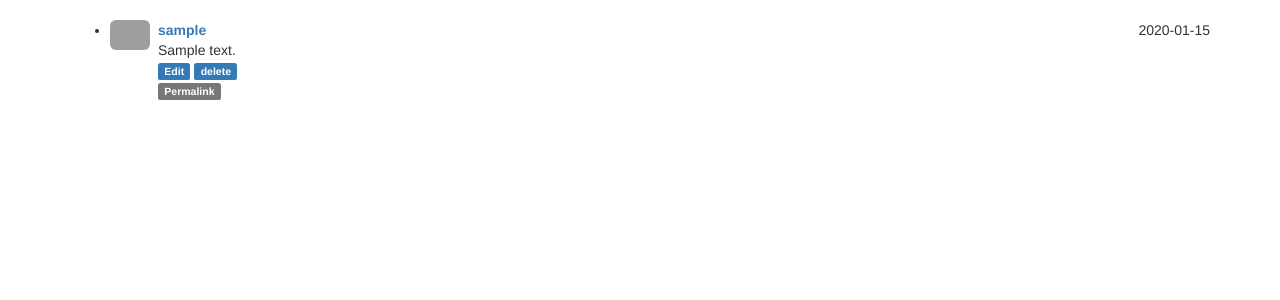
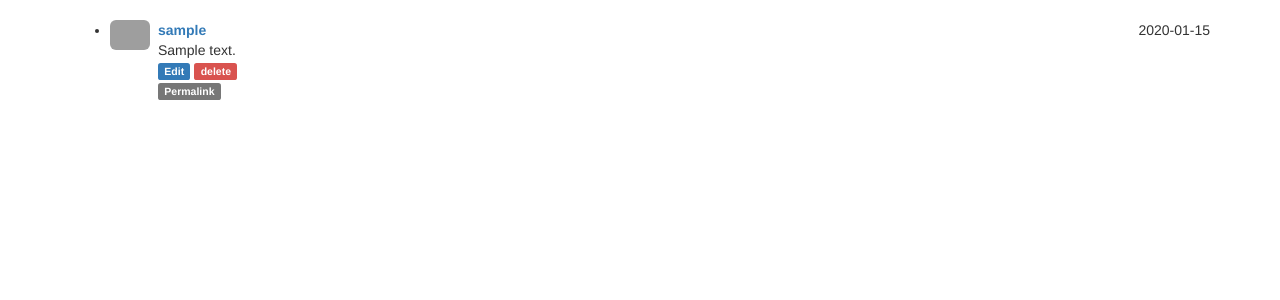
Before and after one commit to yong7743/ScrumSimple, a Flask app: page /report/1 in a window 1280 px wide. Shown: the part 52-352 px from the top of the page. Run offline with Flask 2, Linux system fonts and the light colour scheme; a user stored in the database is signed in; tables that the repository leaves empty hold one stand-in row (values such as "Sample post"); some libraries are stand-ins or nearby versions; grey boxes are pictures that could not be loaded.

Commit message:
change delete label color

```diff
--- a/app/templates/_reports.html
+++ b/app/templates/_reports.html
@@ -22,7 +22,7 @@
                 </a>
 
                 <a href="{{ url_for('.delete', id=report.id) }}">
-                    <span class="label label-primary">delete</span>
+                    <span class="label label-danger">delete</span>
                 </a>
             {% endif %}
             <div class="post-footer">
--- a/app/templates/_weekly_plans.html
+++ b/app/templates/_weekly_plans.html
@@ -21,7 +21,7 @@
                     <span class="label label-primary">Edit</span>
                 </a>
                 <a href="{{ url_for('.weekly_delete', id=report.id) }}">
-                    <span class="label label-primary">delete</span>
+                    <span class="label label-danger">delete</span>
                 </a>
             {% endif %}
             <div class="post-footer">
```
